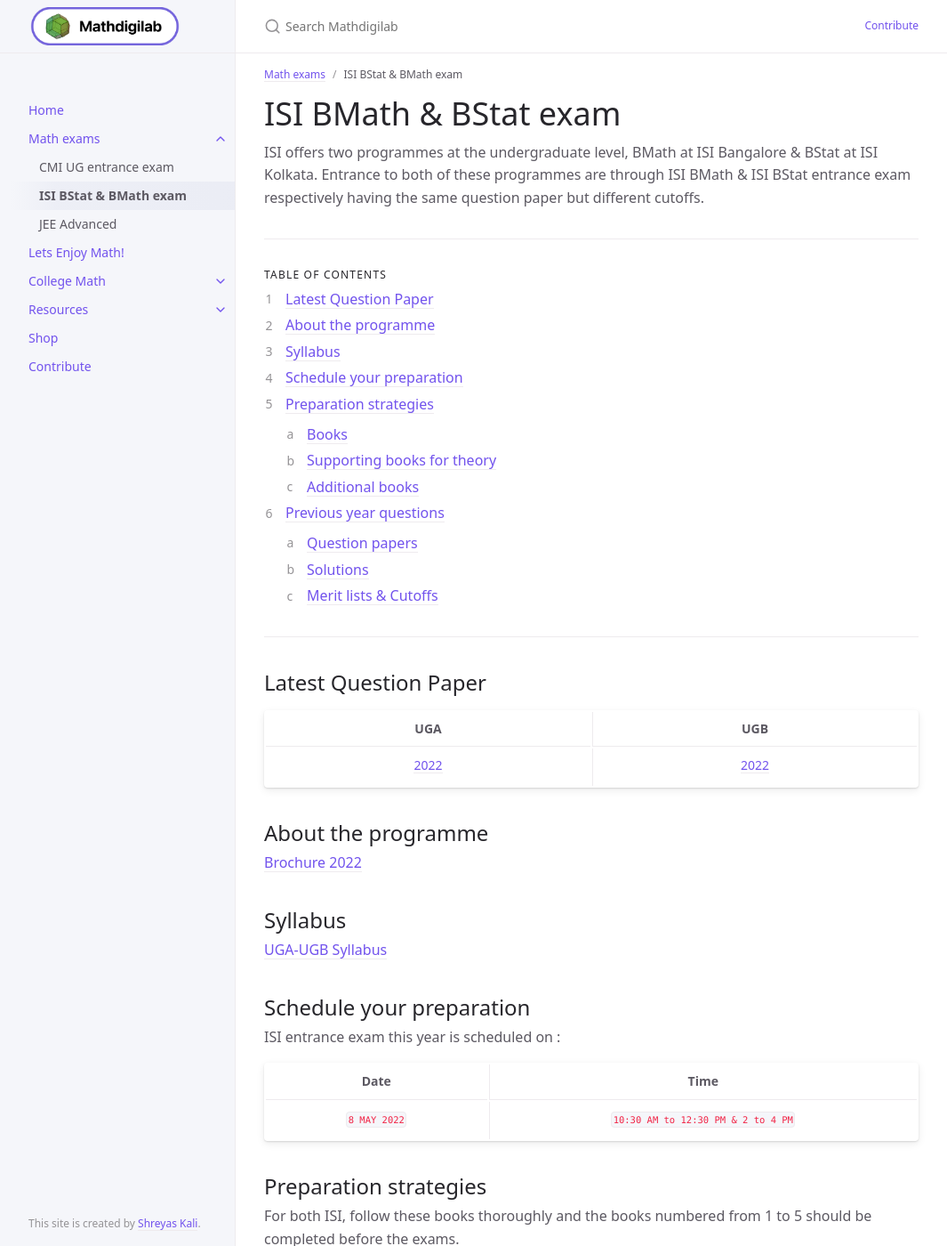
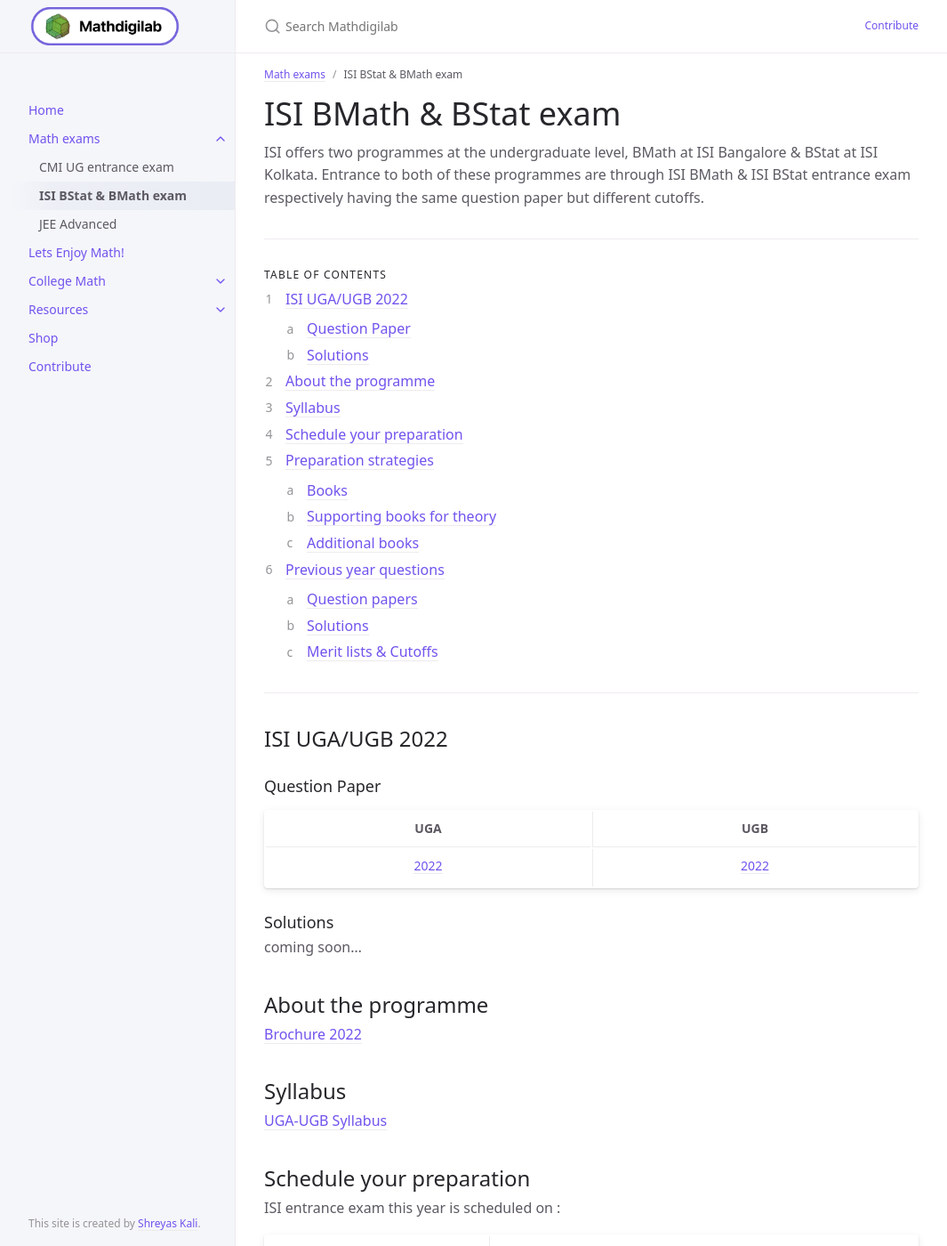
Before and after one commit to Datadigilab/datadigilab.github.io, a Jekyll site: the page built from docs/Math exams/ISI/ISI BMath & BStat exam.md, in a window 1280 px wide and 1400 px high. Shown: the whole window at 89% size, without its empty margins (107-1172 px from the left). Built offline with Jekyll 4.4.1, drawn with Linux system fonts in a browser that asks for light colours; nearby versions of some CDN libraries.

Commit message:
Update ISI BMath & BStat exam.md

```diff
--- a/docs/Math exams/ISI/ISI BMath & BStat exam.md
+++ b/docs/Math exams/ISI/ISI BMath & BStat exam.md
@@ -20,11 +20,16 @@ ISI offers two programmes at the undergraduate level, BMath at ISI Bangalore & B
 {:toc}
 
 ---
-## Latest Question Paper
+## ISI UGA/UGB 2022
+
+### Question Paper
 
 | UGA | UGB |
 | :---: | :---: |
 | [2022](Isi2022_uga.pdf) | [2022](Isi2022_ugb.pdf) |
+
+### Solutions
+coming soon...
 
 ## About the programme
 [Brochure 2022](brochure_0.pdf)
```
